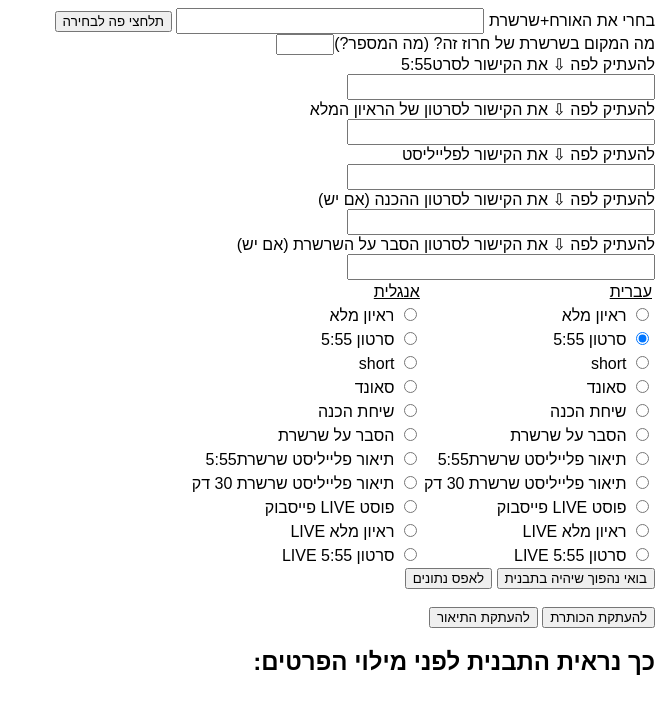
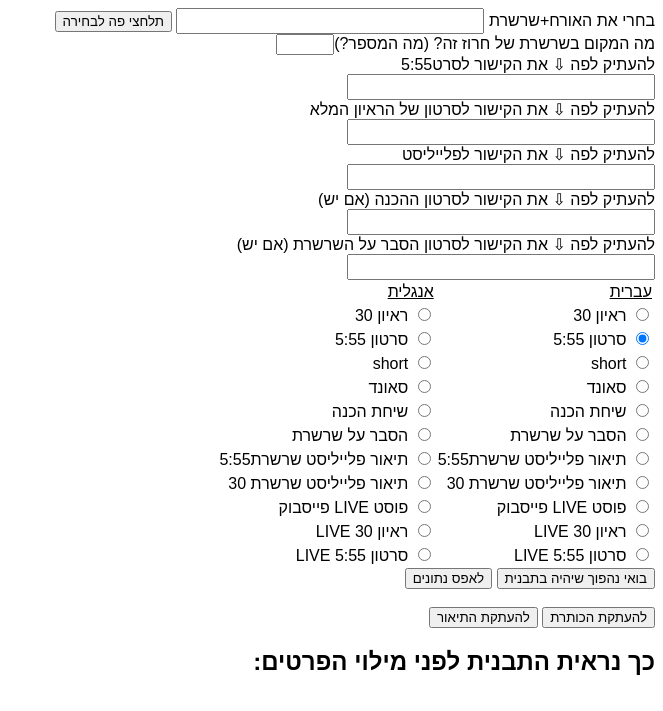
Before and after one commit to hagaryavin/T2D, a website: page index.html in a window 1280 px wide. Shown: the whole page, without its empty margins (617-1280 px from the left). Drawn offline with Linux system fonts and the light colour scheme; no server answers.

Commit message:
Update index.html

```diff
--- a/index.html
+++ b/index.html
@@ -88,11 +88,11 @@
       <tr>
           <td>
     <input type="radio" id="longHeb" name="type" value="long" />
-    <label for="longHeb">ראיון מלא</label>
+    <label for="longHeb">ראיון 30</label>
               </td>
           <td>
     <input type="radio" id="longEng" name="type" value="long" />
-    <label for="longEng">ראיון מלא</label>
+    <label for="longEng">ראיון 30</label>
               </td>
     </tr>
       <tr>
@@ -169,11 +169,11 @@
       <tr>
           <td>
     <input type="radio" id="playlistFullHeb" name="type" value="playlistFull" />
-    <label for="playlistFullHeb">תיאור פלייליסט שרשרת 30 דק</label>
+    <label for="playlistFullHeb">תיאור פלייליסט שרשרת 30</label>
               </td>
           <td>
     <input type="radio" id="playlistFullEng" name="type" value="playlistFull" />
-    <label for="playlistFullEng">תיאור פלייליסט שרשרת 30 דק</label>
+    <label for="playlistFullEng">תיאור פלייליסט שרשרת 30</label>
               </td>
     </tr>
       <tr>
@@ -189,11 +189,11 @@
      <tr>
           <td>
     <input type="radio" id="fullVideoLiveHeb" name="type" value="livePost" />
-    <label for="fullVideoLiveHeb">ראיון מלא LIVE</label>
+    <label for="fullVideoLiveHeb">ראיון 30 LIVE</label>
               </td>
           <td>
     <input type="radio" id="fullVideoLiveEng" name="type" value="livePost" />
-    <label for="fullVideoLiveEng">ראיון מלא LIVE</label>
+    <label for="fullVideoLiveEng">ראיון 30 LIVE</label>
               </td>
     </tr>
      <tr>
```
